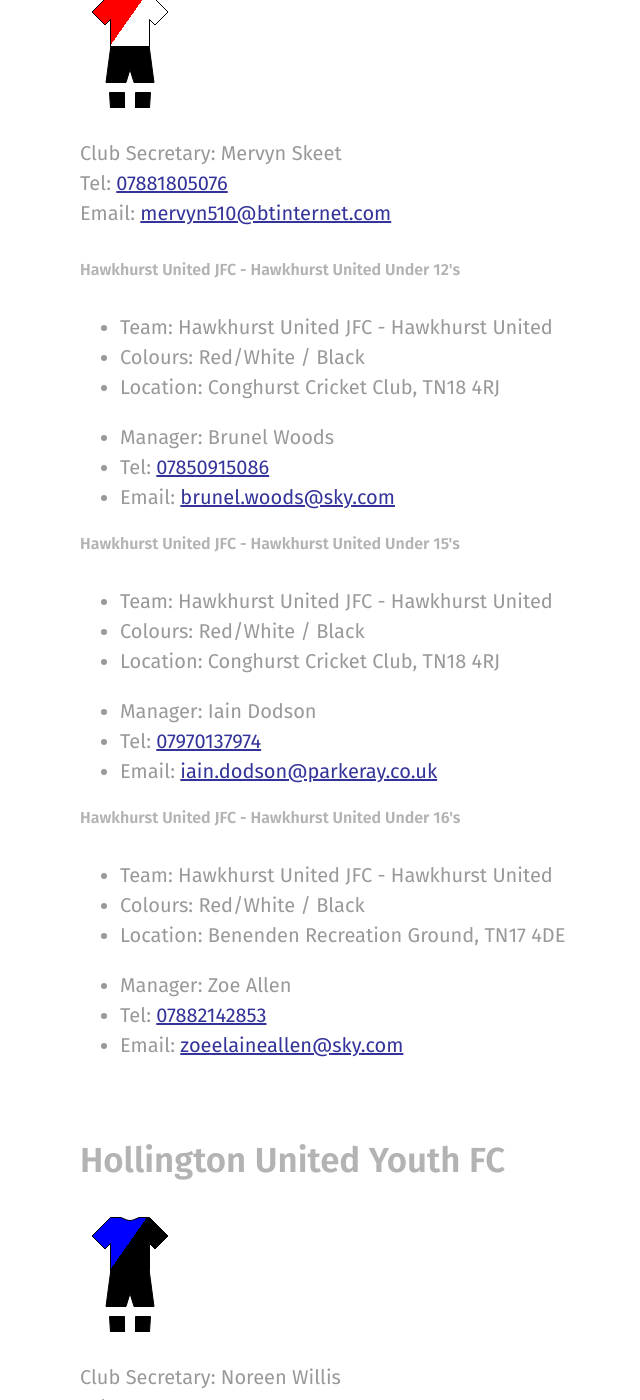
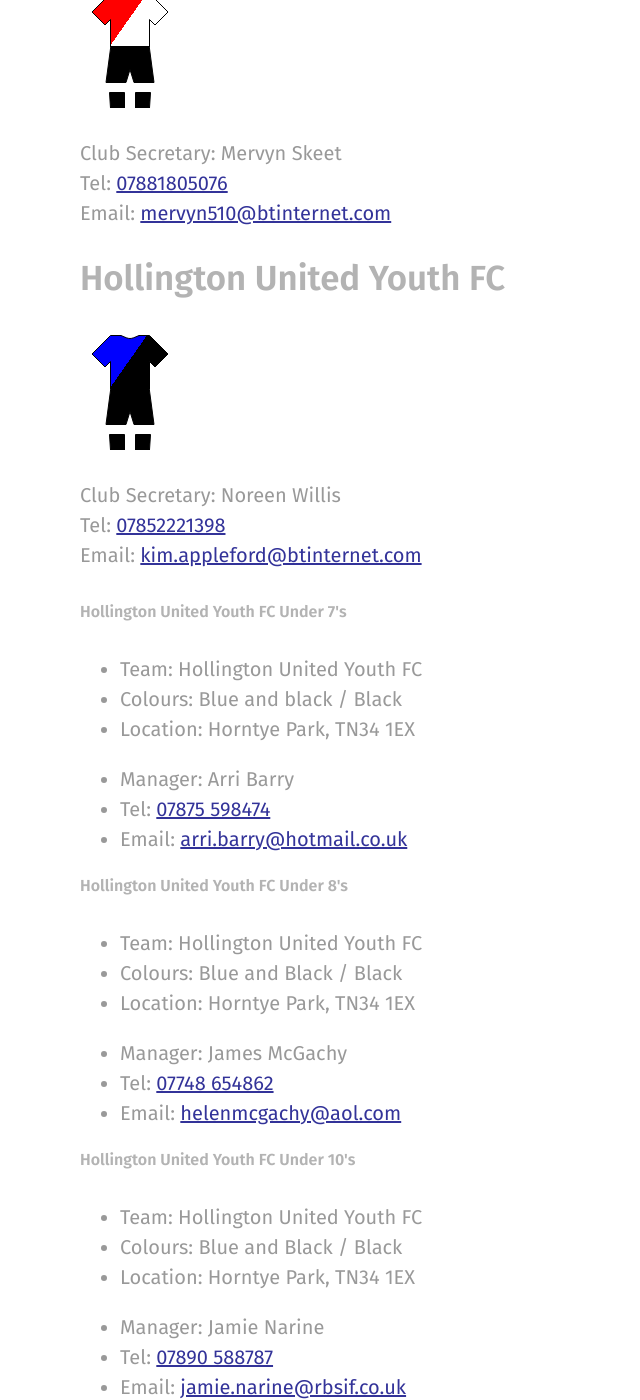
Before and after one commit to rotherleague/Rother, a Jekyll site: the page built from clubs.md, in a window 1280 px wide and 1400 px high, scrolled down 5263 px. Shown: the whole window, without its empty margins (0-640 px from the left). Built offline with Jekyll 4.4.1, drawn with Linux system fonts in a browser that asks for light colours; nearby versions of some CDN libraries.

Commit message:
Update hawkhurst.html

```diff
--- a/_includes/clubs/hawkhurst.html
+++ b/_includes/clubs/hawkhurst.html
@@ -7,63 +7,3 @@
 <p>Club Secretary: Mervyn Skeet<br>
   Tel: <a href="tel:07881805076">07881805076</a><br>
 Email: <a href="mailto:mervyn510@btinternet.com">mervyn510@btinternet.com</a></p>
-<div>
-  <div>
-    <div>
-      <h5>Hawkhurst United JFC - Hawkhurst United Under 12's</h5>
-    </div>
-    <ul>
-      <li>Team: Hawkhurst United JFC - Hawkhurst United</li>
-      <li>Colours: Red/White / Black</li>
-      <li>Location: Conghurst Cricket Club, TN18 4RJ</li>
-    </ul>
-    <ul>
-      <li>Manager: Brunel Woods<br>
-      </li>
-      <li>Tel: <a href="tel:07850915086">07850915086</a><br>
-      </li>
-      <li>Email: <a href="mailto:brunel.woods@sky.com">brunel.woods@sky.com</a><br>
-      </li>
-    </ul>
-  </div>
-</div>
-<div>
-  <div>
-    <div>
-      <h5>Hawkhurst United JFC - Hawkhurst United Under 15's</h5>
-    </div>
-    <ul>
-      <li>Team: Hawkhurst United JFC - Hawkhurst United</li>
-      <li>Colours: Red/White / Black</li>
-      <li>Location: Conghurst Cricket Club, TN18 4RJ</li>
-    </ul>
-    <ul>
-      <li>Manager: Iain Dodson<br>
-      </li>
-      <li>Tel: <a href="tel:07970137974">07970137974</a><br>
-      </li>
-      <li>Email: <a href="mailto:iain.dodson@parkeray.co.uk">iain.dodson@parkeray.co.uk</a><br>
-      </li>
-    </ul>
-  </div>
-</div>
-<div>
-  <div>
-    <div>
-      <h5>Hawkhurst United JFC - Hawkhurst United Under 16's</h5>
-    </div>
-    <ul>
-      <li>Team: Hawkhurst United JFC - Hawkhurst United</li>
-      <li>Colours: Red/White / Black</li>
-      <li>Location: Benenden Recreation Ground, TN17 4DE</li>
-    </ul>
-    <ul>
-      <li>Manager: Zoe Allen<br>
-      </li>
-      <li>Tel: <a href="tel:07882142853">07882142853</a><br>
-      </li>
-      <li>Email: <a href="mailto:zoeelaineallen@sky.com">zoeelaineallen@sky.com</a></li>
-    </ul>
-  </div>
-</div>
-<p>&nbsp;</p>
```
